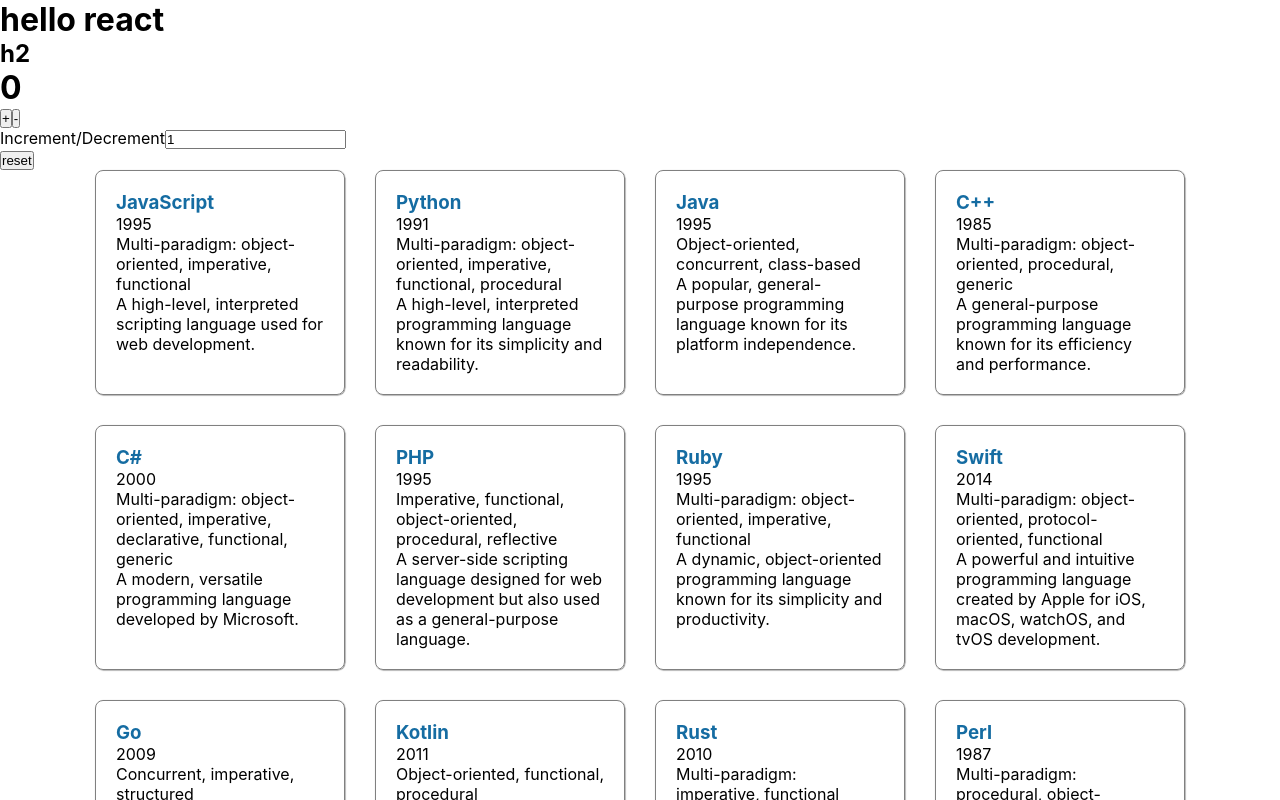
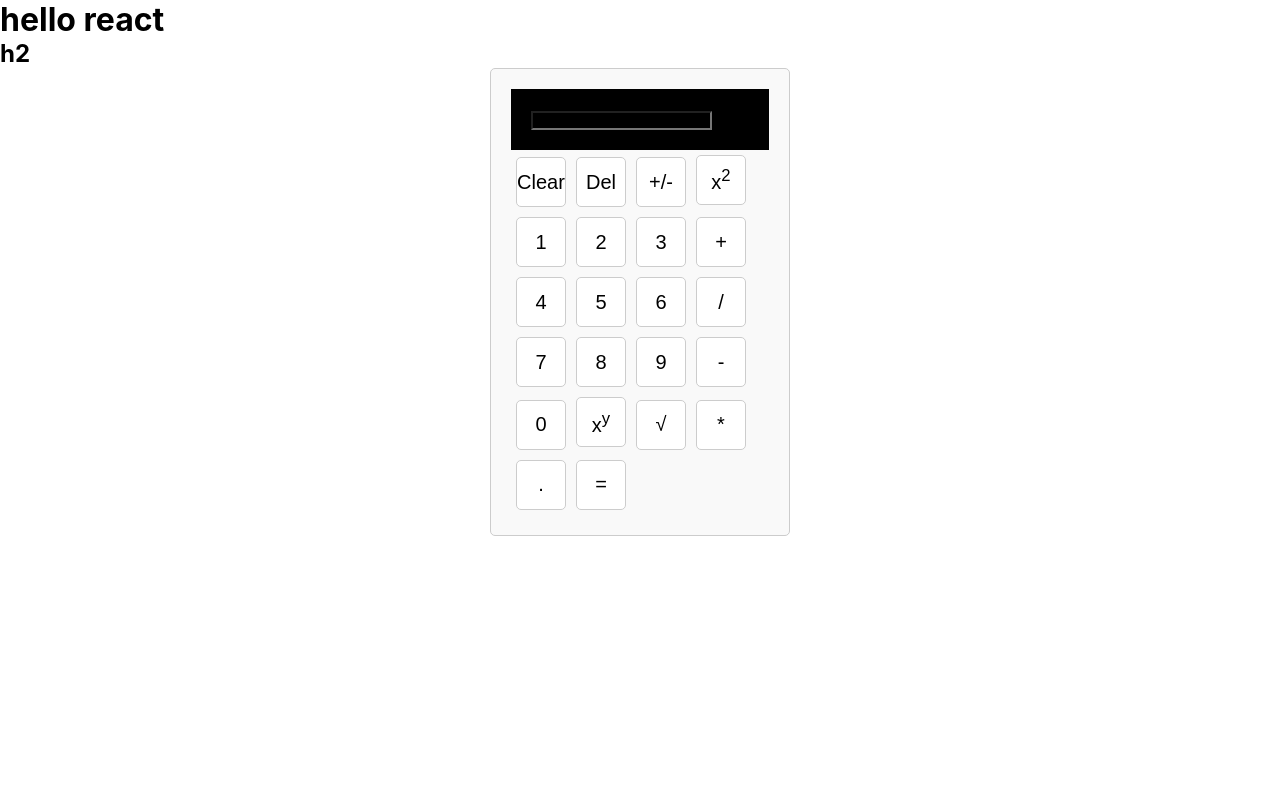
Before and after one commit to priyyadav/react-pratice, a React (Create React App) app: page / in a window 1280 px wide. Shown: the top 800 px of the page. Built offline with nearby package versions, Linux system fonts and the light colour scheme.

Commit message:
calculator

```diff
--- a/src/App.js
+++ b/src/App.js
@@ -2,13 +2,15 @@ import logo from './logo.svg';
 import './App.css';
 import { Counter } from './practice/counter';
 import { List } from './practice/list';
+import { Calculator } from './practice/Calculator';
 function App() {
   return (
     <div>
    <h1>hello react</h1>
    <h2>h2</h2>
-   <Counter></Counter>
-   <List></List>
+   {/* <Counter></Counter> */}
+   {/* <List></List> */}
+   <Calculator></Calculator>
     </div>
 
   );
--- /dev/null
+++ b/src/practice/Calculator.js
@@ -0,0 +1,176 @@
+import React, { useState } from 'react';
+import './calculator.css';
+
+export const Calculator = () => {
+  const [display, setDisplay] = useState('');
+  const [value, setvalue]=useState('')
+  const [count, setcount]=useState('')
+  const [first, setfrst]=useState(true)
+  const [toggle, settoggle]=useState(true)
+  const [sqrt, setsqrt]=useState(true)
+  const clearHandler = () => {
+    setDisplay(' ');
+    setcount(' ');
+  };
+
+  const deleteHandler = () => {
+    setDisplay(display.slice(0, -1));
+    setcount(count.slice(0,-1))
+  };
+
+  const clickHandler = (value) => {
+    console.log(display,"data")
+    let lastChar;
+
+    if(display.includes('**') || display.includes('^2'))
+    {
+    lastChar=display.slice(-2);
+    setfrst(true);
+    setsqrt(true)
+    }
+    else{
+      lastChar = display.slice(-1);
+
+    }
+    if(!isNaN(value) && !isNaN(lastChar))
+    {
+
+      console.log("value nad last are numeber")
+      setDisplay((prevDisplay) => prevDisplay+ value);
+      setcount((prevDisplay) => prevDisplay+ value);
+    }
+
+    else if (isNaN(value) && !isNaN(lastChar))
+    {
+      console.log("value are number nad last are charte")
+      setDisplay((prevDisplay) => prevDisplay+ value);
+      setcount((prevDisplay) => prevDisplay+ value);
+    }
+    else if (!isNaN(value) && isNaN(lastChar))
+    {
+      setDisplay((prevDisplay) => prevDisplay+ value);
+      setcount((prevDisplay) => prevDisplay+ value);
+    }
+    else if (isNaN(value) && isNaN(lastChar))
+    {
+      console.log(display,"k")
+      console.log("value are char nad last are charte")
+      setDisplay((prevDisplay) => prevDisplay.replace(lastChar,value));
+      setcount((prevDisplay) => prevDisplay.replace(lastChar,value));
+    }
+
+    }
+
+
+  const sqaureHandler=()=>
+  {
+
+    let lastChar;
+
+    if(display.includes('**'))
+    {
+    lastChar=display.slice(-2);
+
+    }
+    else{
+      lastChar = display.slice(-1);
+
+    }
+
+    if(first && isNaN(lastChar))
+    {
+
+      setDisplay((prevDisplay) => prevDisplay.replace(lastChar,'^'+'2'));
+      setcount((prevDisplay) => prevDisplay.replace(lastChar,  "**2"));
+      setfrst(false)
+    }
+    else if(first){
+      setDisplay((prev)=>prev+'^'+'2')
+      setcount((prevDisplay) => prevDisplay + "**2");
+      setfrst(false)
+    }
+
+  }
+
+  const toggleHandler = () => {
+    if (toggle) {
+      setDisplay((prev) => '-' + prev);
+      setcount((prevDisplay) => '-' + prevDisplay);
+      settoggle(false);
+    } else {
+
+      setDisplay((prev) => prev.replace('-', ''));
+      setcount((prevDisplay) => prevDisplay.replace('-', ''));
+      settoggle(true);
+    }
+  };
+
+  const sqrtHandler = () => {
+    if(sqrt)
+    {
+    setDisplay((prev) => prev + '√');
+    setcount((prevCount) => `Math.sqrt(${prevCount})`);
+    setsqrt(false)
+    }
+
+  };
+
+  const calculateResult = () => {
+    try{
+      const result = eval(count);
+      setDisplay('  ');
+      setcount(' ')
+
+      setvalue(result.toString());
+
+
+      setfrst(true);
+      setsqrt(true)
+    }
+    catch
+    {
+      setvalue("NAN");
+      setDisplay('NAN');
+    }
+
+
+  };
+
+  return (
+    <>
+      <div className="calculator">
+        <div className='input'>
+          <input value={display} readOnly />
+          <p>{value}</p>
+        </div>
+        <button onClick={clearHandler}>Clear</button>
+        <button onClick={deleteHandler}>Del</button>
+        <button onClick={() => toggleHandler('+/-')}>+/-</button>
+        <button onClick={() => sqaureHandler()}>x<sup>2</sup></button>
+        <br />
+        <button onClick={() => clickHandler('1')}>1</button>
+        <button onClick={() => clickHandler('2')}>2</button>
+        <button onClick={() => clickHandler('3')}>3</button>
+        <button onClick={() => clickHandler('+')}>+</button>
+        <br />
+        <button onClick={() => clickHandler('4')}>4</button>
+        <button onClick={() => clickHandler('5')}>5</button>
+        <button onClick={() => clickHandler('6')}>6</button>
+        <button onClick={() => clickHandler('/')}>/</button>
+        <br />
+        <button onClick={() => clickHandler('7')}>7</button>
+        <button onClick={() => clickHandler('8')}>8</button>
+        <button onClick={() => clickHandler('9')}>9</button>
+        <button onClick={() => clickHandler('-')}>-</button>
+        <br />
+        <button onClick={() => clickHandler('0')}>0</button>
+        <button onClick={() => clickHandler('**')}>x<sup>y</sup></button>
+        <button onClick={() => sqrtHandler()}>√</button>
+        <button onClick={() => clickHandler('*')}>*</button>
+        <br />
+        <button onClick={() => clickHandler('.')}>.</button>
+        <button onClick={calculateResult}>=</button>
+      </div>
+    </>
+  );
+};
--- /dev/null
+++ b/src/practice/calculator.css
@@ -0,0 +1,31 @@
+.calculator {
+    width: 300px;
+    margin: 0 auto;
+    border: 1px solid #ccc;
+    padding: 20px;
+    border-radius: 5px;
+    background-color: #f9f9f9;
+}
+
+.calculator button {
+    width: 50px;
+    height: 50px;
+    margin: 5px;
+    font-size: 20px;
+    border: 1px solid #ccc;
+    border-radius: 5px;
+    background-color: #fff;
+    cursor: pointer;
+}
+.input
+{
+    background-color: black;
+    padding: 20px;
+    color: white;
+}
+input{
+    outline: none;
+    background-color: black;
+    color: white;
+
+}
```
